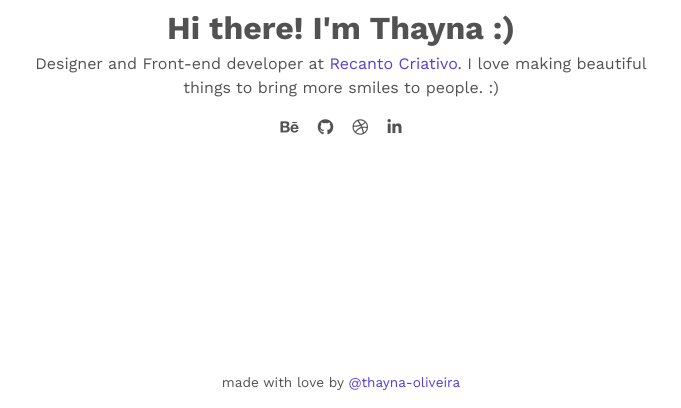
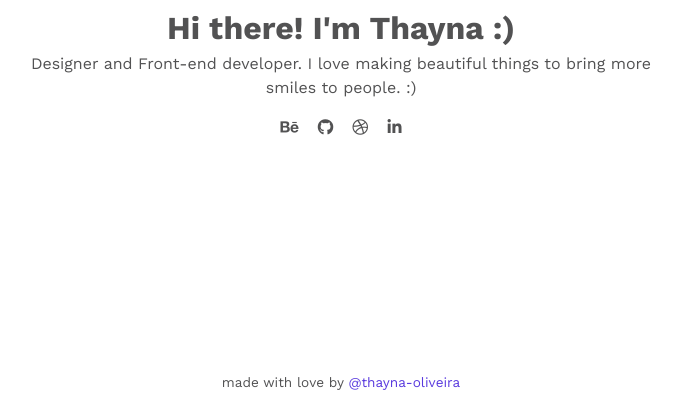
Before and after one commit to thayna-oliveira/thayna-oliveira.github.io, a plain HTML site: page index.html in a window 1280 px wide. Shown: the part 392-800 px from the top of the page, without its empty margins (299-980 px from the left). Drawn offline with nearby package versions, Linux system fonts and the light colour scheme.

Commit message:
Atualizando informacoes

```diff
--- a/index.html
+++ b/index.html
@@ -30,7 +30,7 @@
 
         <section>
           <p>
-            Designer and Front-end developer at <a href="http://www.recantocriativo.com">Recanto Criativo</a>. I love making beautiful things to bring more smiles to people. :)
+            Designer and Front-end developer. I love making beautiful things to bring more smiles to people. :)
           </p>
           <ul class="social">
               <li><a href="https://www.behance.net/recantocriativo" target="_blank"><i class="fab fa-behance"></i></a></li>
```
